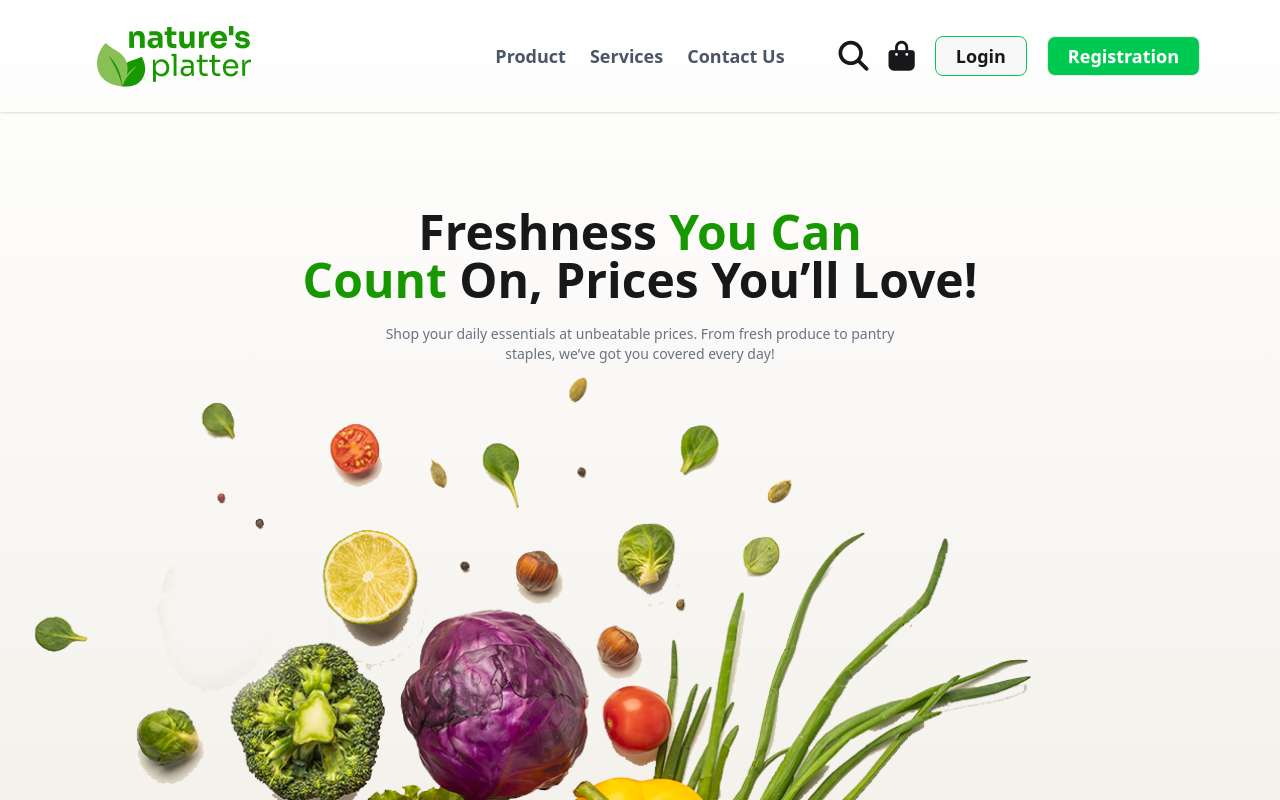
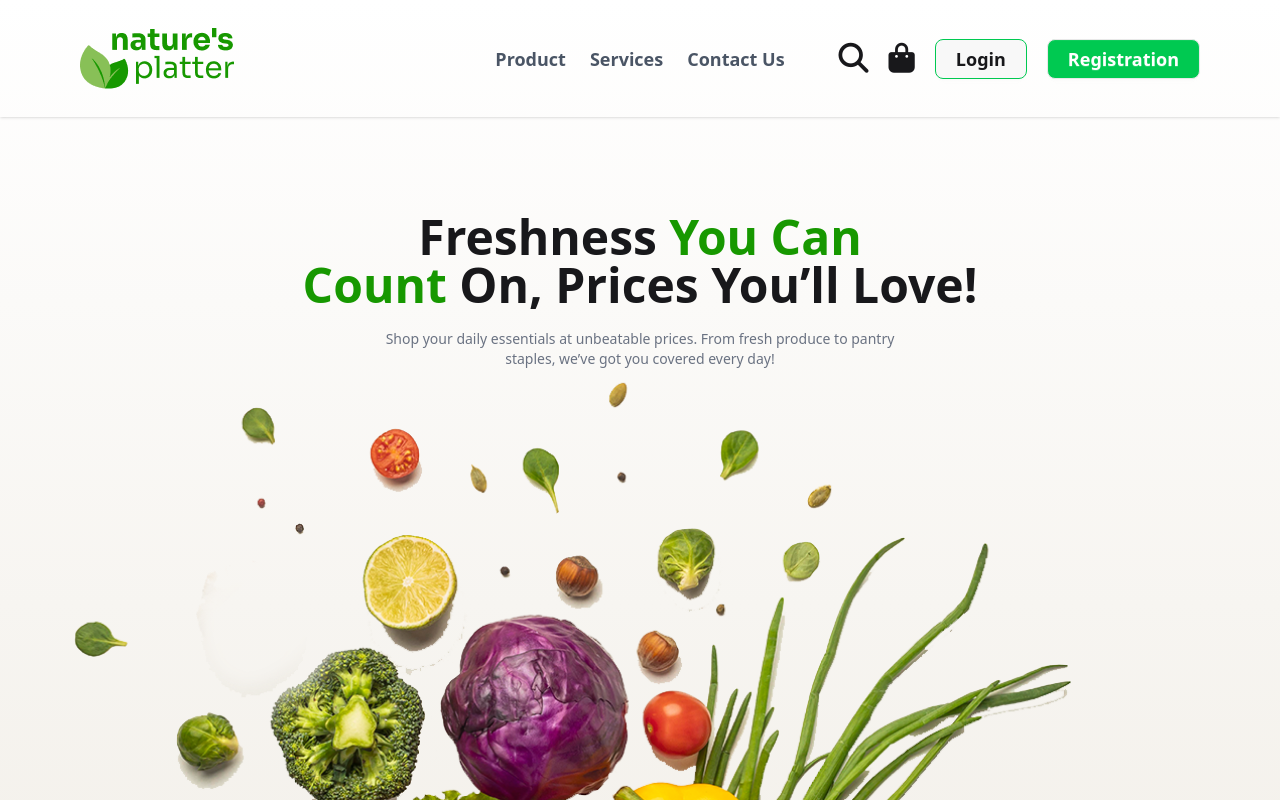
Before and after one commit to somratshajahan/natures-platter, a website built with Vite: page index.html in a window 1280 px wide. Shown: the top 800 px of the page. Built offline with nearby package versions, Linux system fonts and the light colour scheme.

Commit message:
heading logo bug fix

```diff
--- a/index.html
+++ b/index.html
@@ -15,7 +15,8 @@
   <header class="bg-main-grad">
     <div class="navbar py-7 shadow-sm border-b border-green-400 lg:border-none lg:px-20 px-10 ">
       <div class="navbar-start">
-        <a class="btn btn-ghost text-xl"><img src="./images/logo-header.png" alt=""></a>
+        <a href="#"><img src="./images/logo-header.png" alt=""></a>
+
       </div>
 
       <div class="navbar-center hidden lg:flex">
@@ -28,8 +29,8 @@
 
       <div class="navbar-end">
         <div class="space-x-5 hidden sm:block sm:flex items-center text-center">
-          <i class="fa-solid fa-magnifying-glass text-3xl "></i>
-          <i class="fa-solid fa-bag-shopping text-3xl "></i>
+         <a href="#"> <i class="fa-solid fa-magnifying-glass text-3xl "></i></a>
+         <a href="#"> <i class="fa-solid fa-bag-shopping text-3xl "></i></a>
           <button class="btn font-semibold border-green-500 py-2 px-5 text-lg rounded-lg">Login</button>
           <button class="btn font-semibold bg-green-500 text-lg py-2 px-5 text-white rounded-lg">Registration</button>
         </div>
@@ -62,7 +63,7 @@
         every day!</p>
     </div>
     <div class="-pt-20">
-      <img class="" src="./images/hero-vegetables.png" alt="">
+      <img class="pl-10" src="./images/hero-vegetables.png" alt="">
     </div>
   </header>
 
@@ -266,7 +267,7 @@
 
 
       <div class="mb-10">
-        <h2 class="text-3xl text-green-600 pl-20 font-bold">New Arrival</h2>
+        <h2 class="text-3xl text-green-600 pl-2 font-bold">New Arrival</h2>
       </div>
       <!-- 1st section -->
 
```
